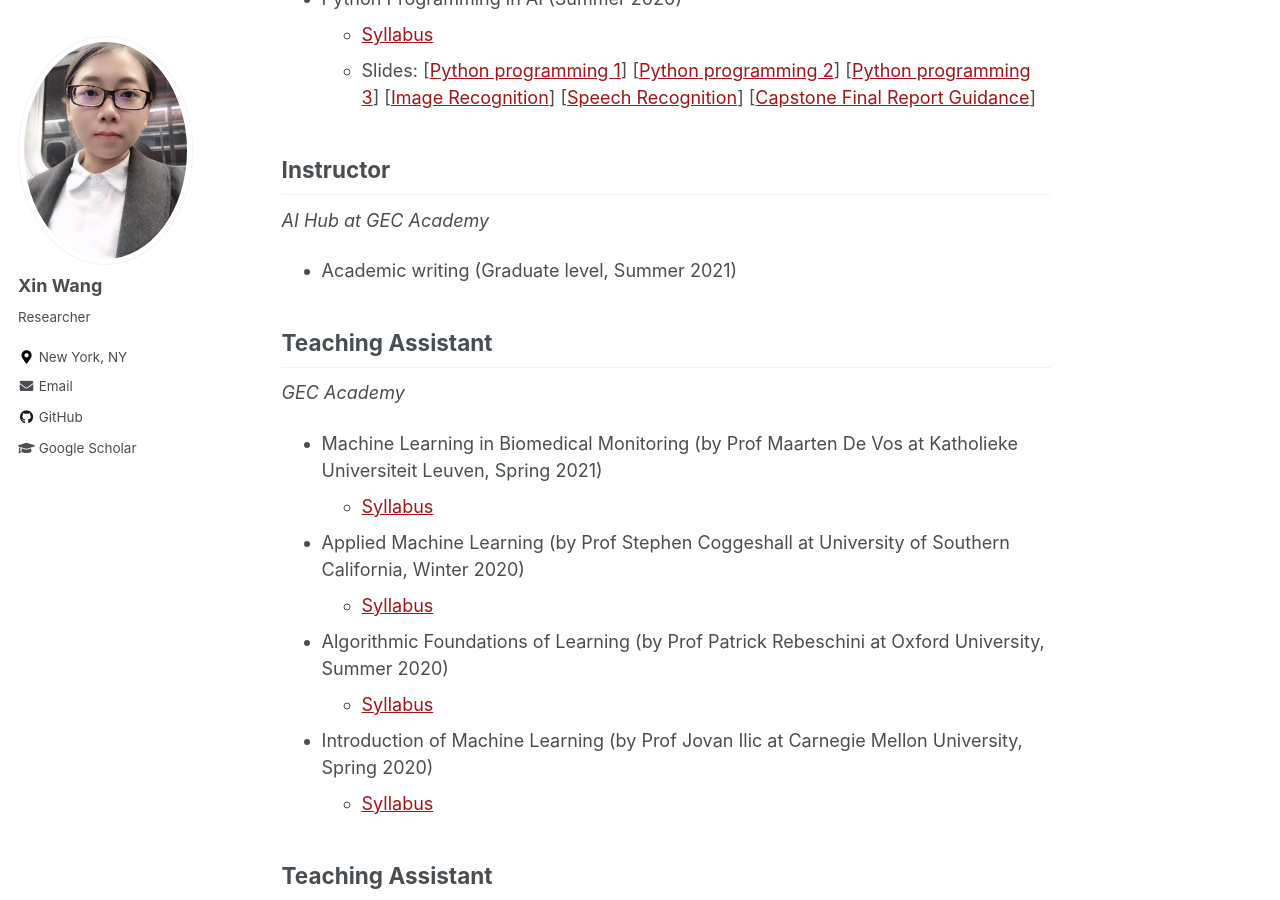
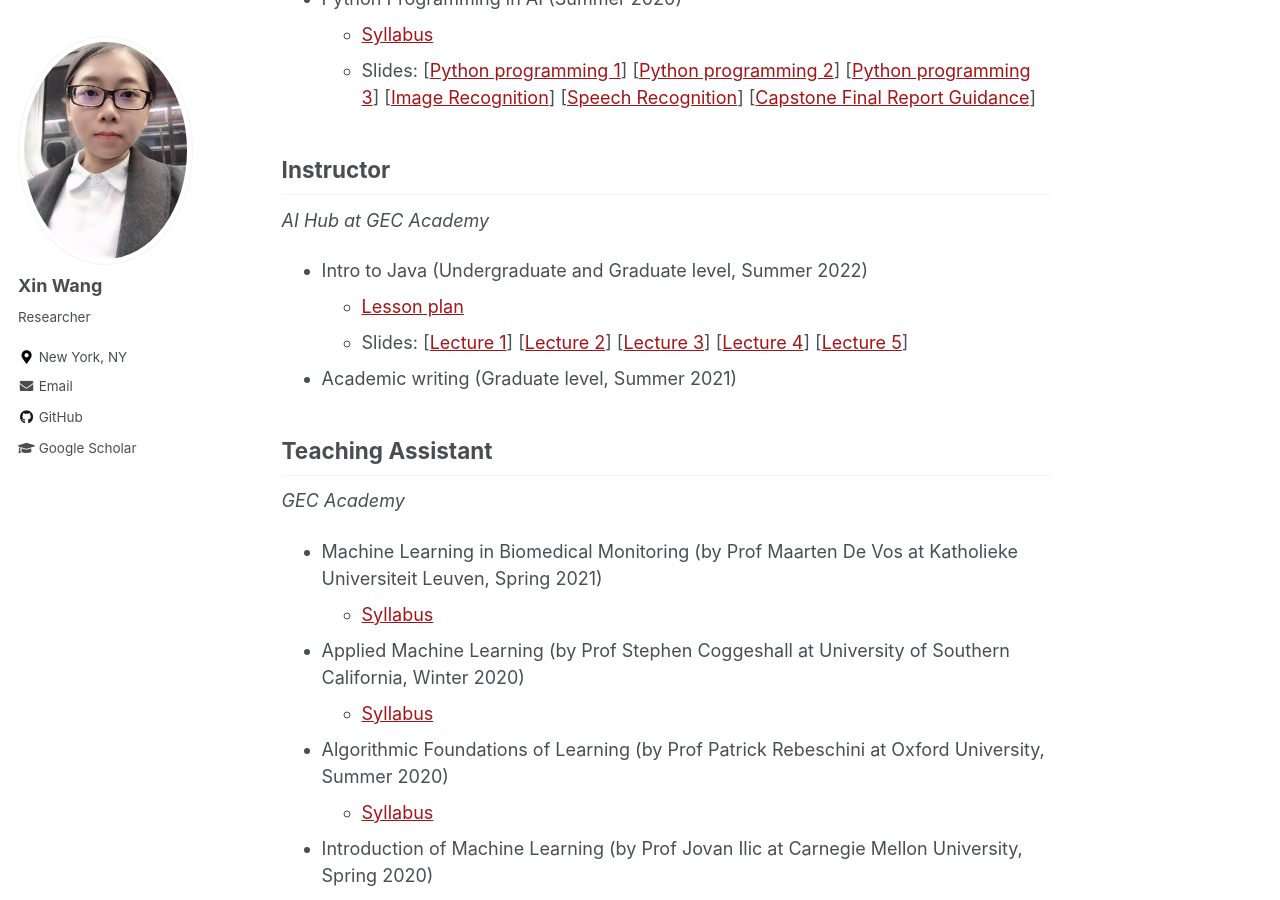
Before and after one commit to xin-wang-kr/xin-wang-kr.github.io, a Jekyll site: the page built from _pages/teaching.md, in a window 1280 px wide and 900 px high, scrolled down 393 px. Built offline with Jekyll 4.4.1, drawn with Linux system fonts in a browser that asks for light colours.

Commit message:
Update teaching.md

```diff
--- a/_pages/teaching.md
+++ b/_pages/teaching.md
@@ -13,6 +13,9 @@ title: "Teaching"
 
 ## Instructor
 *AI Hub at GEC Academy*
+- Intro to Java (Undergraduate and Graduate level, Summer 2022)
+    - [Lesson plan](/files/pdf/teaching/IntroJava.pdf)
+    - Slides: [[Lecture 1](/files/pdf/teaching/IntroJava/Lecture1.pdf)]  [[Lecture 2](/files/pdf/teaching/IntroJava/Lecture2.pdf)]  [[Lecture 3](/files/pdf/teaching/IntroJava/Lecture3.pdf)]  [[Lecture 4](/files/pdf/teaching/IntroJava/Lecture4.pdf)]  [[Lecture 5](/files/pdf/teaching/IntroJava/Lecture5.pdf)]
 - Academic writing (Graduate level, Summer 2021)
 
 ## Teaching Assistant
```
